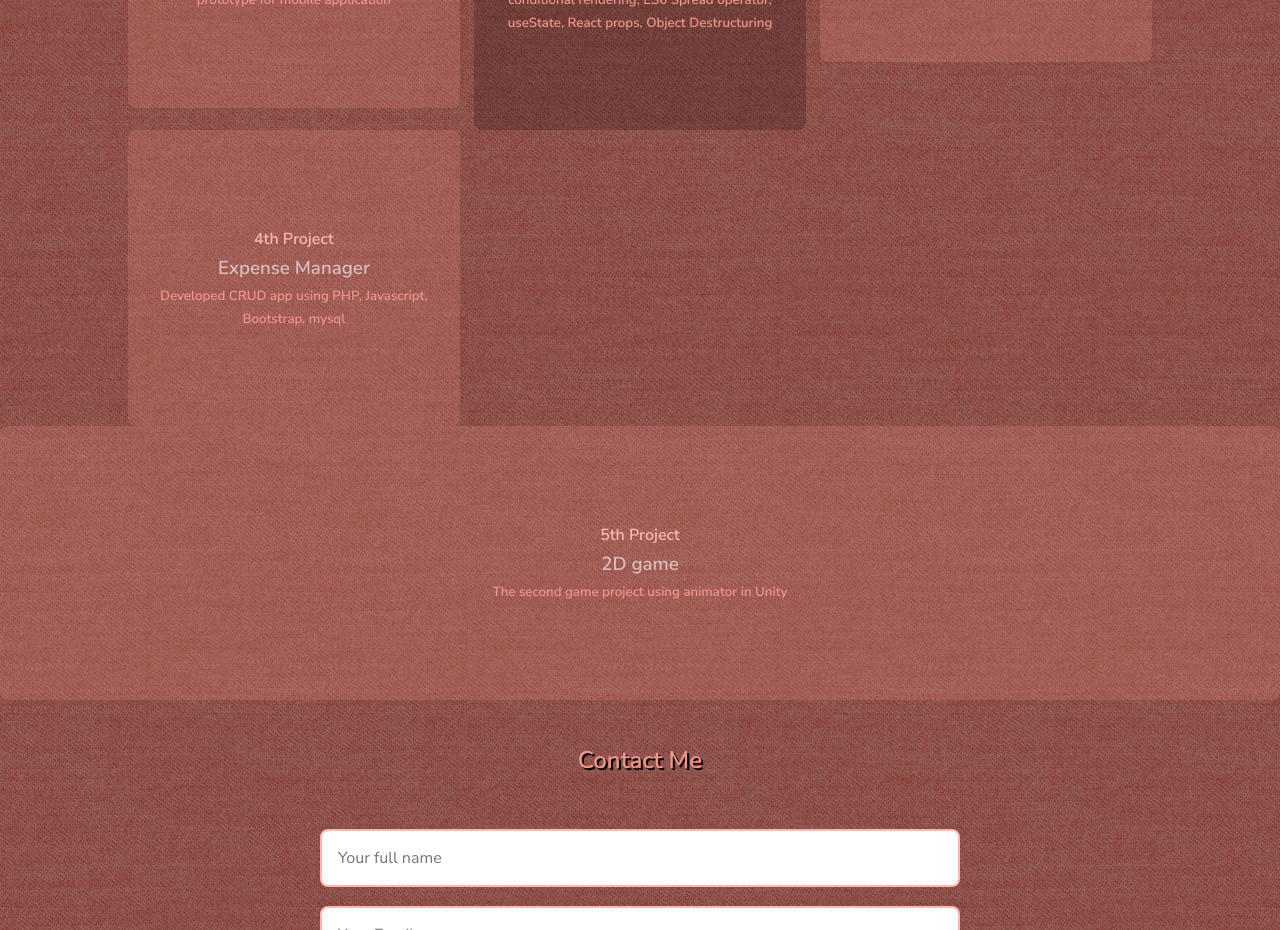
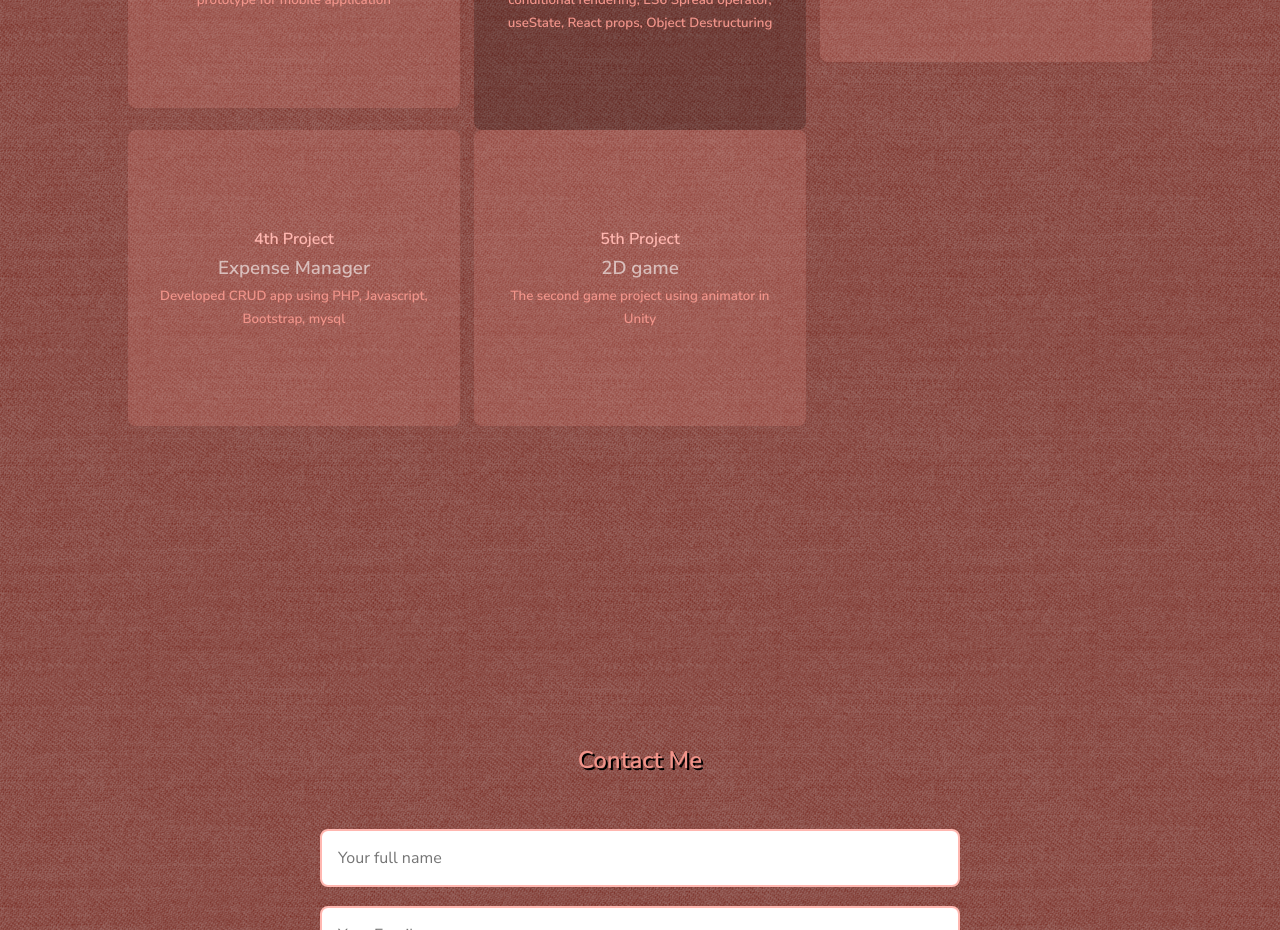
Before and after one commit to warismee/my-site-react, a React (Create React App) app: page / in a window 1280 px wide. Shown: the part 3860-4790 px from the top of the page. Built offline with nearby package versions, Linux system fonts and the light colour scheme.

Commit message:
edit layout

```diff
--- a/src/components/portfolio/Portfolio.jsx
+++ b/src/components/portfolio/Portfolio.jsx
@@ -30,21 +30,21 @@ const Portfolio = () => {
        </a>
      </div>
      <div className='port_cards'>
-     <a href='https://youtu.be/vJr2GyIzRYg' target='_blank'> {/*target to open in new window*/}
+      <a href='https://youtu.be/vJr2GyIzRYg' target='_blank'> {/*target to open in new window*/}
         <div className='port_card'>
           <h4>4th Project</h4>
           <h3 className='text-light'>Expense Manager</h3>
           <h5>Developed CRUD app using PHP, Javascript, Bootstrap, mysql</h5>
         </div>
-       </a>
-     </div>
-     <a href='https://youtu.be/2wmAwigdr_k' target='_blank'> {/*target to open in new window*/}
+      </a>
+      <a href='https://youtu.be/2wmAwigdr_k' target='_blank'> {/*target to open in new window*/}
         <div className='port_card'>
           <h4>5th Project</h4>
           <h3 className='text-light'>2D game</h3>
           <h5>The second game project using animator in Unity</h5>
         </div>
-       </a>
+      </a>
+      </div>
   </section>
   )
 }
```
